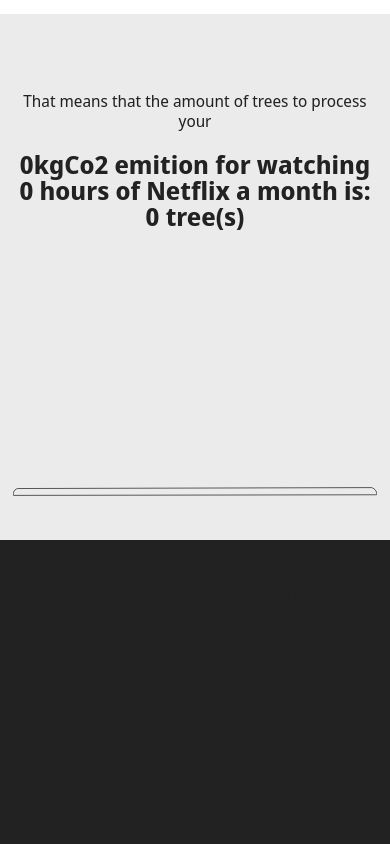
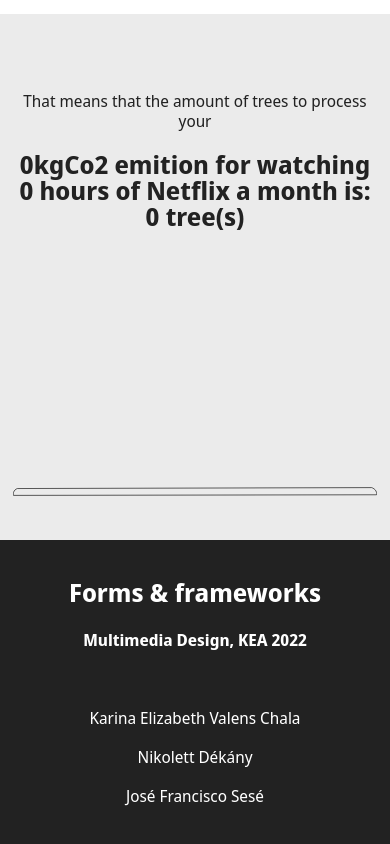
Before and after one commit to nikidkny/sustainableweb, a Next.js app: page / in a window 390 px wide. Shown: the part 1767-2611 px from the top of the page. Built offline with nearby package versions, Linux system fonts and the light colour scheme.

Commit message:
font changed footer mobile

```diff
--- a/styles/style.css
+++ b/styles/style.css
@@ -387,9 +387,11 @@
 
 #footer .kea h3,
 #footer .kea h2,
-#footer .kea ul h3 {
+#footer .kea ul h3,
+#footer .kea p {
   text-align: center;
   /* padding: var(--p-medium); */
+  color: var(--color-60a);
 }
 
 #footer ul {
```
